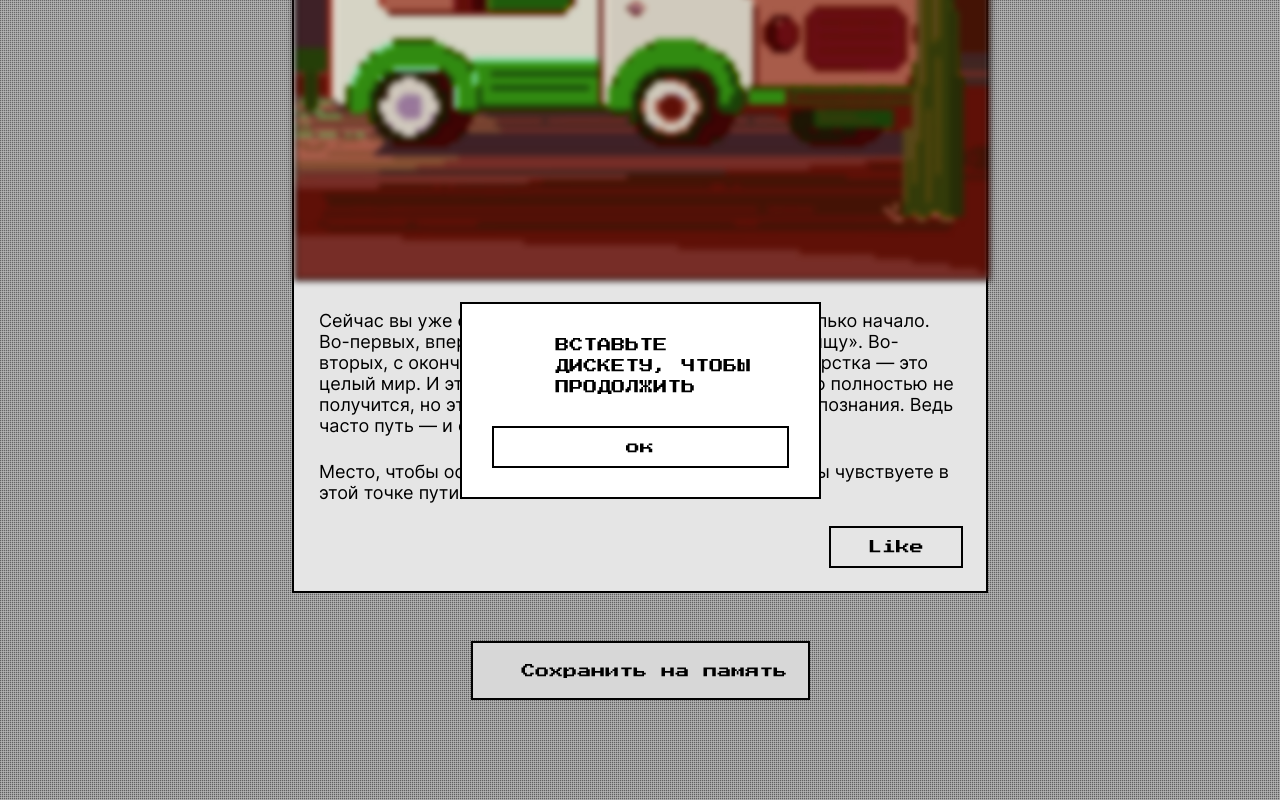
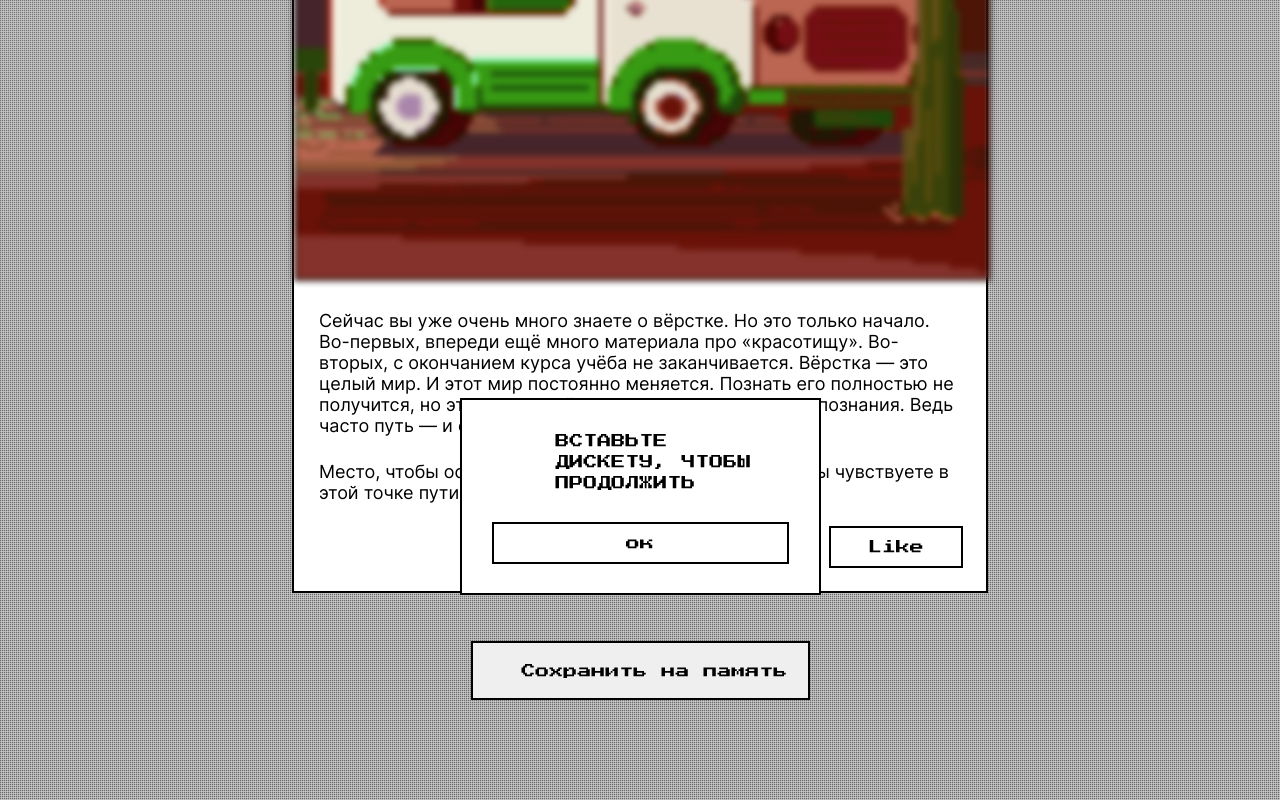
Before and after one commit to ArtyomZatsepilin/zakrivayuschiy-teg-ad, a plain HTML site: page index.html in a window 1280 px wide. Both pictures are taken after a click on the button "Сохранить на память". Shown: the part 8320-9120 px from the top of the page. Drawn offline with Linux system fonts and the light colour scheme.

Commit message:
changed js closing on css

```diff
--- a/index.html
+++ b/index.html
@@ -217,7 +217,7 @@
       </section>
       <!-- Конец карточки -->
       <button type="button"
-    onclick="window['dialog'].showModal()"
+    onclick="window['dialog'].show()"
     aria-controls="dialog" class="save-button">
         <svg class="save-button__disketto" viewBox="0 0 41 41">
           <use href="./svg/floppy.svg"/>
--- a/styles/style.css
+++ b/styles/style.css
@@ -34,9 +34,11 @@
   inline-size: 357px;
   block-size: 193px;
   box-sizing: border-box;
+
 }
 
 .dialog[open] {
+  position: fixed;
   display: flex;
   flex-direction: column;
   justify-content: center;
@@ -44,6 +46,13 @@
   gap: 30px;
   font-family: "PressStart2P-Regular";
   font-size: 14px;
+  top: 50%;
+  z-index: 1000;
+}
+
+dialog::backdrop {
+  background-color: rgb(0 0 0 / 0.3);
+  backdrop-filter: blur(7px);
 }
 
 .dialog__close {
@@ -191,6 +200,7 @@
   background-color: #fff;
   border: none;
   outline: 2px solid #000;
+  transition: box-shadow 0.3s ease;
 }
 
 .button__text {
@@ -287,6 +297,15 @@
 
 /* анимации  */
 
-.card__like-button:hover {
-  box-shadow: 5px 5px 0 #000;
+.card__like-button:focus {
+  box-shadow: 4px 4px 0 rgba(0, 0, 0, 1);
 }
+
+/* @keyframes shadow-of-button {
+  from {
+    box-shadow: 0 0 0 #000;
+  }
+  to {
+    box-shadow: 5px 5px 0 #000;
+  }
+} */
```
